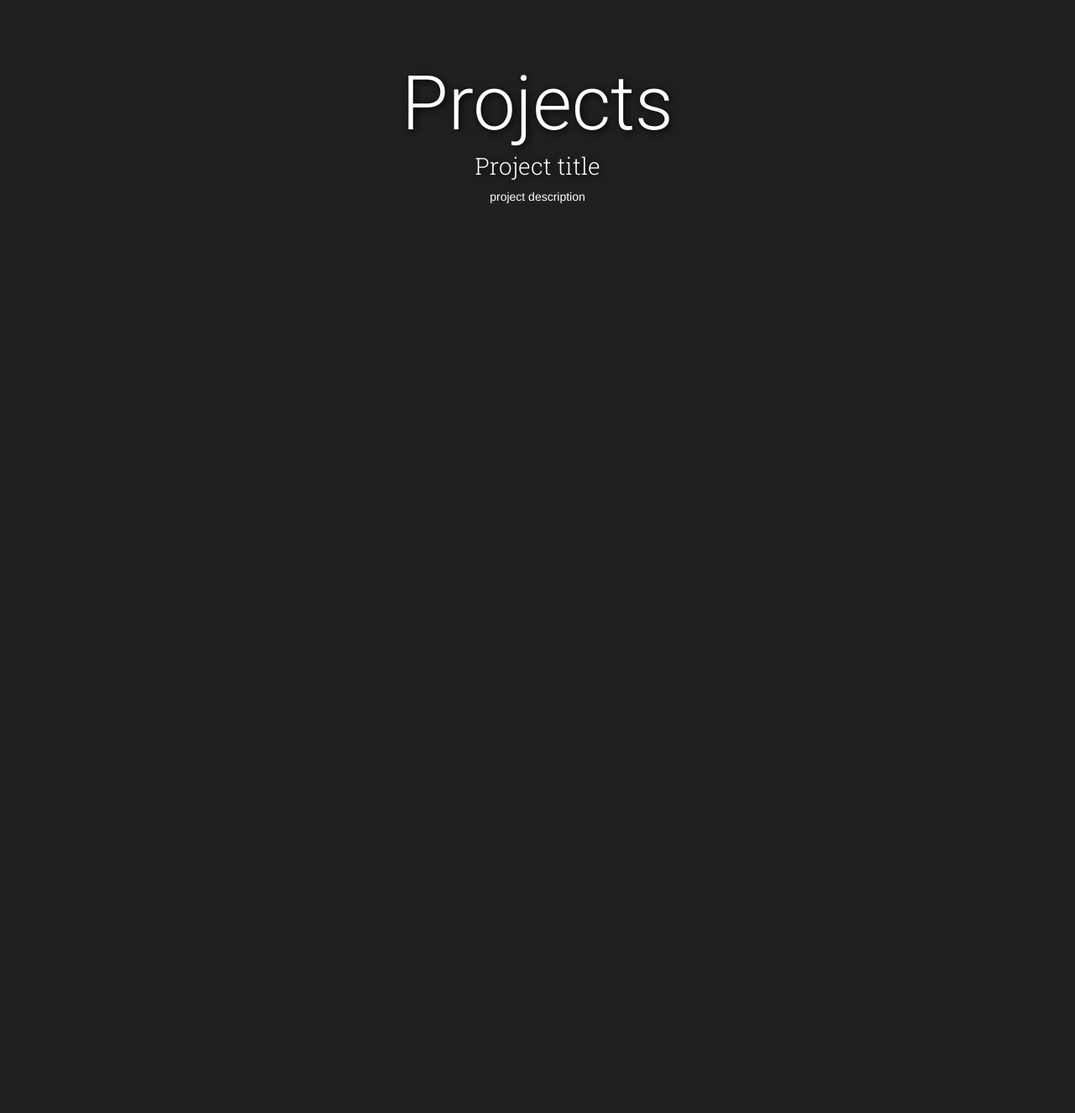
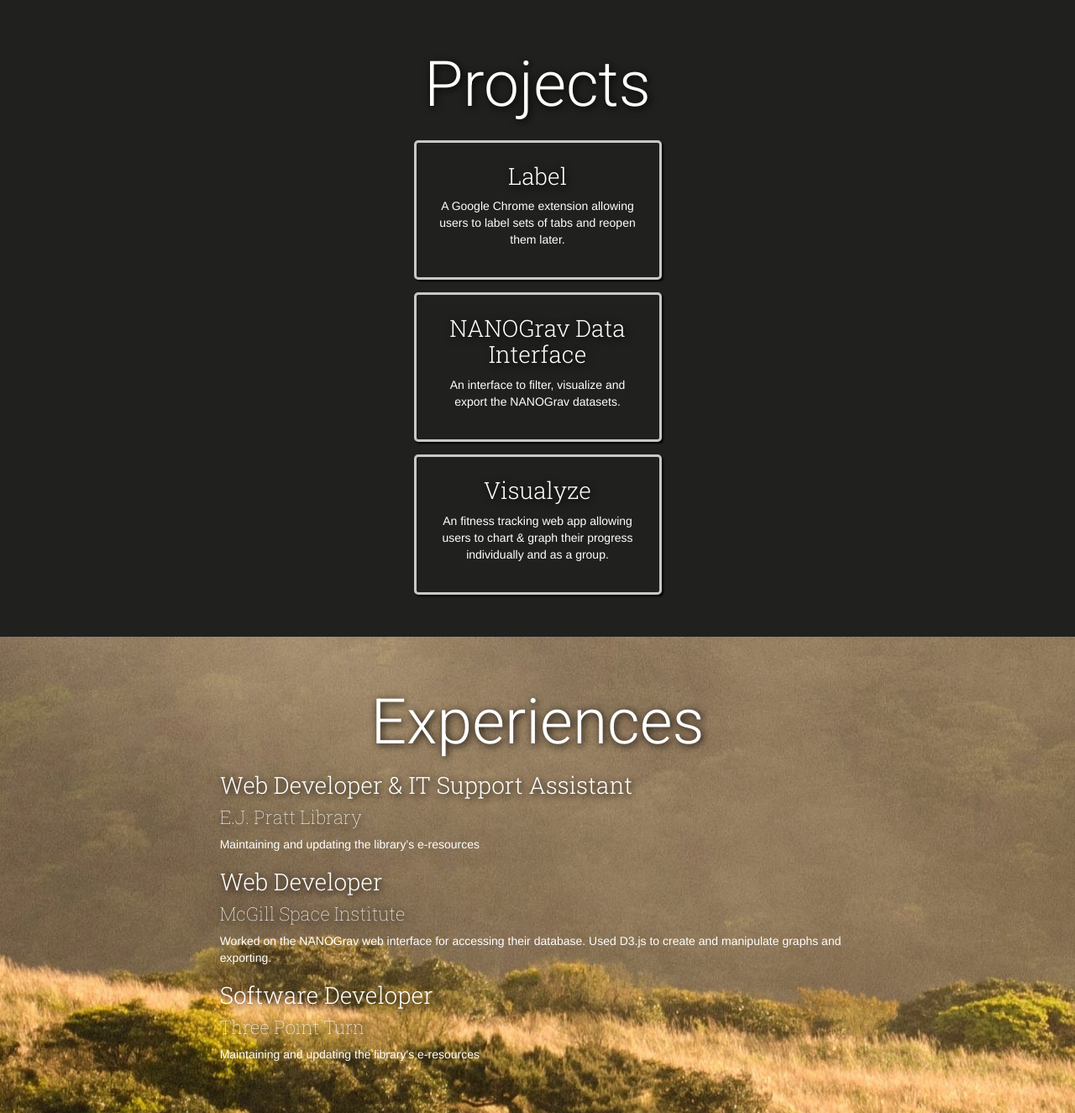
Before and after one commit to Jaacky/jackyvan.com, a Flask app: page / in a window 1280 px wide. Shown: the part 801-2126 px from the top of the page at 84% size. Before the commit the page ends 1043 px from the top, so only its background shows below. Run offline with Flask 2, Linux system fonts and the light colour scheme; some libraries are stand-ins or nearby versions.

Commit message:
Adding the Experiences section and fleshing out the Projects section

```diff
--- a/www/static/css/styles.css
+++ b/www/static/css/styles.css
@@ -24,12 +24,16 @@ h1, h2, h3, h4, h5 {
 }
 
 h1 {
-	font-size: 90px;
+	font-size: 75px;
 	font-family: 'Roboto', sans-serif;
 }
 
 h1 .emphasize {
 	font-weight: 400;
+}
+
+h1.title {
+	position: relative;
 }
 
 h2 {
@@ -55,6 +59,7 @@ h5 {
 	font-weight: 400;
 	position: fixed;
 	top: 5%;
+	z-index: 1337;
 }
 
 .nav-menu-wrapper {
@@ -73,19 +78,16 @@ h5 {
 	font-weight: 700;
 }
 
-.title {
-	margin-top: 75px;
-}
-
 .main {
 	text-align: center;
 }
 
 .main > .row {
-	height: 100vh;
+	height: 100%;
 	background-color: #3b3a36;
 	background-color: #20201e;
 	color: white;
+	padding: 50px;
 }
 
 #about {
@@ -93,6 +95,47 @@ h5 {
 	background-size: cover;
 	display: flex;
 	align-items: center;
+	height: 100vh
+}
+
+#about h1 {
+	font-size: 90px;
+}
+
+.project-container {
+	width: 25%;
+	display: inline-block;
+}
+
+.project {
+	border: 3px solid #c8c8c8;
+	border-radius: 5px;
+	width: 100%;
+	padding: 25px;
+	margin-top: 15px;
+	box-shadow: 2px 2px 2px black;
+}
+
+.project h2 {
+	margin-top: 0;
+}
+
+#experiences {
+	background: url('/static/img/unsplash-001.jpeg') no-repeat center;
+	position: relative;
+}
+
+.experience {
+	text-align: left;
+}
+
+.mask {
+	background-color: rgba(0, 0, 0, 0.5);
+  position: absolute;
+  top: 0;
+  left: 0;
+  width: 100%;
+  height: 100%;
 }
 
 .social-media a, .social-media h3 {
--- a/www/templates/index.html
+++ b/www/templates/index.html
@@ -19,10 +19,51 @@
 </div>
 <div class="row" id="projects">
   <h1 class="title">Projects</h1>
-  <div class="project">
-    <h2>Project title</h2>
+  <div class="project-container">
+    <div class="project">
+      <h2>Label</h2>
+      <p>
+        A Google Chrome extension allowing users to label sets of tabs and reopen them later.
+      </p>
+    </div>
+    <div class="project">
+      <h2>NANOGrav Data Interface</h2>
+      <p>
+        An interface to filter, visualize and export the NANOGrav datasets.
+      </p>
+    </div>
+    <div class="project">
+      <h2>Visualyze</h2>
+      <p>
+        An fitness tracking web app allowing users to chart & graph their progress individually and as a group.
+      </p>
+    </div>
+  </div>
+</div>
+<div class="row" id="experiences">
+  <div class=""></div>
+  <h1 class="title">Experiences</h1>
+  <div class="col-sm-offset-2 col-sm-8 experience">
+    <h2>Web Developer & IT Support Assistant</h2>
+    <h3>E.J. Pratt Library</h3>
     <p>
-      project description
+      Maintaining and updating the library's e-resources
+    </p>
+  </div>
+
+  <div class="col-sm-offset-2 col-sm-8 experience">
+    <h2>Web Developer</h2>
+    <h3>McGill Space Institute</h3>
+    <p>
+      Worked on the NANOGrav web interface for accessing their database. Used D3.js to create and manipulate graphs and exporting.
+    </p>
+  </div>
+
+  <div class="col-sm-offset-2 col-sm-8 experience">
+    <h2>Software Developer</h2>
+    <h3>Three Point Turn</h3>
+    <p>
+      Maintaining and updating the library's e-resources
     </p>
   </div>
 </div>
--- a/www/templates/layout.html
+++ b/www/templates/layout.html
@@ -23,7 +23,7 @@
           <a href="#projects">Projects</a>
         </div>
         <div class="nav-menu">
-          <a href="#">Experience</a>
+          <a href="#">Experiences</a>
         </div>
       </div>
     </div>
```
Also changed, not shown: www/static/img/unsplash-001.jpeg (added).
